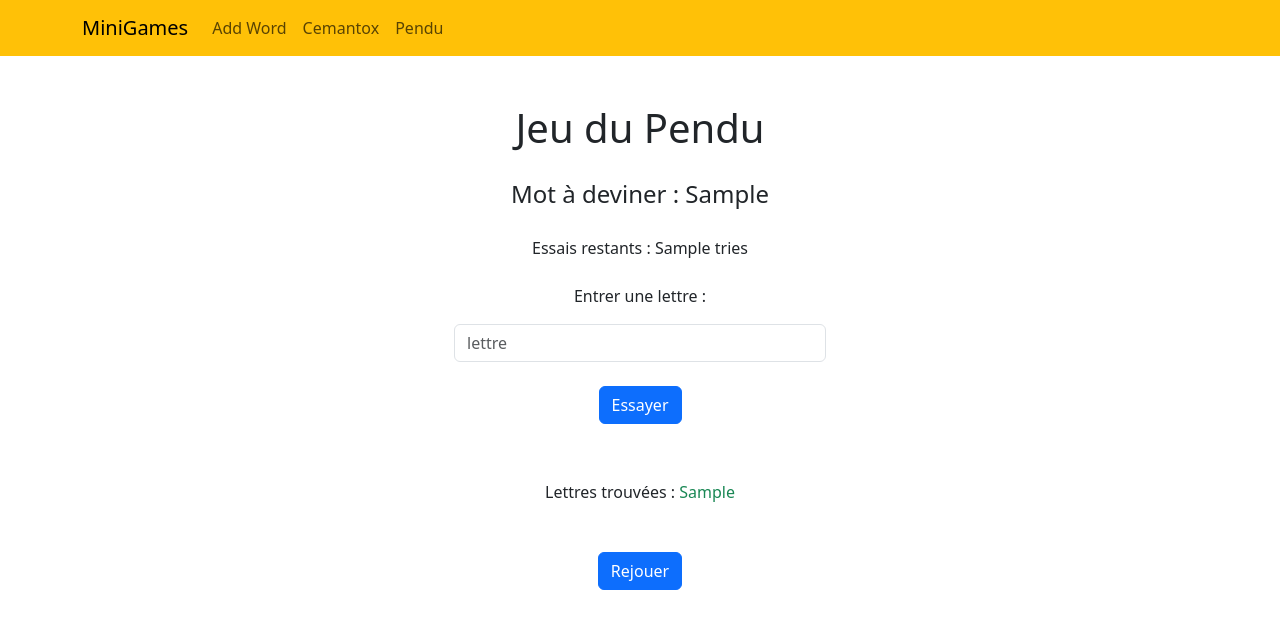
After one commit to raphaelmoynat/minigamesdjango, a Django app: template website/templates/pendu/play.html in a window 1280 px wide. The commit adds this page. Shown: the top 629 px of the page. Run offline with Django 5.2, Linux system fonts and the light colour scheme; the template is opened without the code that fills it: most values are stand-ins (such as "Sample title", 1, 10 or a date in 2020); some libraries are stand-ins or nearby versions.

Commit message:
pendu game and fonctionnalities

```diff
--- a/minigamesdjango/urls.py
+++ b/minigamesdjango/urls.py
@@ -26,6 +26,9 @@ urlpatterns = [
     path("start_cemantox/", views.start_cemantox, name="start_cemantox"),
     path("play_cemantox/", views.play_cemantox, name="play_cemantox"),
     path("reset_cemantox/", views.reset_cemantox, name="reset_cemantox"),
+    path("start_pendu/", views.start_pendu, name="start_pendu"),
+    path("play_pendu/", views.play_pendu, name="play_pendu"),
+    path("reset_pendu/", views.reset_pendu, name="reset_pendu"),
 
 
 ]
--- /dev/null
+++ b/website/templates/pendu/play.html
@@ -0,0 +1,48 @@
+{% extends 'website/index.html' %}
+
+{% block body %}
+
+    <div class="container text-center mt-5">
+        <h1 class="mb-4">Jeu du Pendu</h1>
+
+        <div class="mb-4 fs-4">
+            Mot à deviner : {{ new_word }}
+        </div>
+
+        <div class="mb-4">
+            Essais restants : <span class="font-weight-bold">{{ tries }}</span>
+        </div>
+
+
+        {% if not message %}
+        <form action="{% url 'play_pendu' %}" method="POST" class="form-inline d-flex flex-column justify-content-center align-items-center mb-5">
+             {% csrf_token %}
+            <div class="form-group mb-4 col-4">
+                <label class="mb-3">Entrer une lettre : </label>
+                <input type="text" name="letter" maxlength="1" required class="form-control" placeholder="lettre">
+            </div>
+            <button type="submit" class="btn btn-primary mb-2">Essayer</button>
+        </form>
+        {% endif %}
+
+        {% if guessed_letters %}
+        <div class="my-4">
+            <p>Lettres trouvées :
+                <span class="text-success">{{ guessed_letters|join:", " }}</span>
+            </p>
+        </div>
+        {% endif %}
+
+        {% if message %}
+            <div class="text-succes">{{ message }}</div>
+
+        {% endif %}
+
+        <div class="d-flex justify-content-center mt-5">
+            <a href="{% url 'reset_pendu' %}" class="btn btn-primary">Rejouer</a>
+        </div>
+
+
+    </div>
+
+{% endblock %}
--- a/website/templates/website/navbar.html
+++ b/website/templates/website/navbar.html
@@ -12,6 +12,9 @@
                     <li class="nav-item">
                         <a class="nav-link" href="{% url 'start_cemantox' %}">Cemantox</a>
                     </li>
+                     <li class="nav-item">
+                        <a class="nav-link" href="{% url 'start_pendu' %}">Pendu</a>
+                    </li>
 
 
             </ul>
```
Also changed, not shown: website/views.py (+57 -0 lines).
